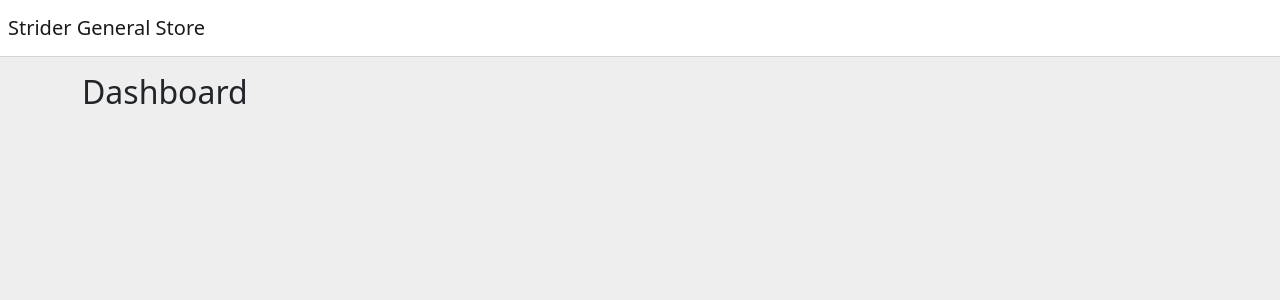
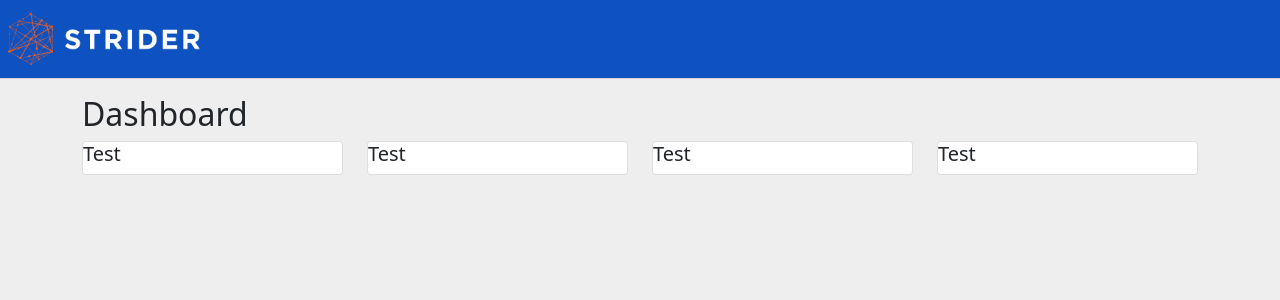
Before and after one commit to humph2mw/strider_submission, a React (Create React App) app: page / in a window 1280 px wide. Shown: the top 300 px of the page. Built offline with nearby package versions, Linux system fonts and the light colour scheme.

Commit message:
updated highlightCard and updated styling of navbar

```diff
--- a/src/components/highlightCard/index.js
+++ b/src/components/highlightCard/index.js
@@ -1,9 +1,10 @@
 import React from 'react';
+import { Card } from 'react-bootstrap';
 
 export default function HighlightCard() {
   return (
-    <div>
-
-    </div>
+    <Card id="highlightCard">
+      <Card.Title>Test</Card.Title>
+    </Card>
   )
 }
--- a/src/components/navbar/Navbar.js
+++ b/src/components/navbar/Navbar.js
@@ -1,12 +1,12 @@
 import React from 'react';
 import Navbar from 'react-bootstrap/Navbar';
-import './style.css'
+import './style.css';
 
 export default function Nav() {
   return (
     <div>
       <Navbar id="navbar">
-        <Navbar.Brand>Strider General Store</Navbar.Brand>
+        <Navbar.Brand><img id="striderLogo" src="/Strider-Logo.png"></img></Navbar.Brand>
       </Navbar>
     </div>
   )
--- a/src/components/navbar/style.css
+++ b/src/components/navbar/style.css
@@ -1,5 +1,9 @@
 #navbar {
-  background-color: #FFFFFF;
+  background-color: #0e52c2;
   border-bottom: 1px solid lightgray;
   padding: 0.5rem;
 }
+
+#striderLogo {
+  width: 12rem;
+}
--- a/src/index.css
+++ /dev/null
@@ -1,13 +0,0 @@
-body {
-  margin: 0;
-  font-family: -apple-system, BlinkMacSystemFont, 'Segoe UI', 'Roboto', 'Oxygen',
-    'Ubuntu', 'Cantarell', 'Fira Sans', 'Droid Sans', 'Helvetica Neue',
-    sans-serif;
-  -webkit-font-smoothing: antialiased;
-  -moz-osx-font-smoothing: grayscale;
-}
-
-code {
-  font-family: source-code-pro, Menlo, Monaco, Consolas, 'Courier New',
-    monospace;
-}
--- a/src/index.js
+++ b/src/index.js
@@ -1,6 +1,5 @@
 import React from 'react';
 import ReactDOM from 'react-dom';
-import './index.css';
 import App from './App';
 import reportWebVitals from './reportWebVitals';
 
--- a/src/pages/dashboard/Dashboard.js
+++ b/src/pages/dashboard/Dashboard.js
@@ -2,6 +2,7 @@ import React, { useState } from 'react';
 import { Col, Container, Row } from 'react-bootstrap';
 import './style.css';
 import jsonData from './receipts.json';
+import HighlightCard from '../../components/highlightCard';
 
 export default function Dashboard() {
 
@@ -15,8 +16,17 @@ export default function Dashboard() {
     <Container id="dashboardContainer">
       <h1 id="dashboardTitle">Dashboard</h1>
       <Row>
-        <Col>
-
+        <Col md={3}>
+          <HighlightCard />
+        </Col>
+        <Col md={3}>
+          <HighlightCard />
+        </Col>
+        <Col md={3}>
+          <HighlightCard />
+        </Col>
+        <Col md={3}>
+          <HighlightCard />
         </Col>
       </Row>
     </Container>
```
Also changed, not shown: public/Strider-Logo.png (added), src/components/highlightCard/style.css (added).
